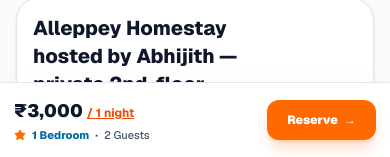
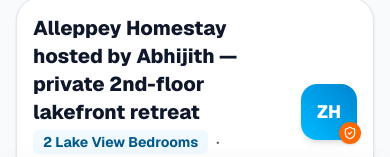
Before and after one commit to abhijithhost-bit/zen-homestay, a Next.js app: page / in a window 390 px wide. Shown: the part 687-844 px from the top of the page. Built offline with nearby package versions, Linux system fonts and the light colour scheme; no server answers; the database is empty.

Commit message:
sticky footer

```diff
--- a/src/app/_components/BookingProvider.tsx
+++ b/src/app/_components/BookingProvider.tsx
@@ -171,16 +171,40 @@ function MobileBottomBar() {
   const { totalPrice, nights, currentTier, guests, setShowCalendar, isCurrentSelectionAvailable } = useBooking();
 
   // Hide for 5 seconds on mobile, then slide up into view
-  const [visible, setVisible] = useState(false);
+  const [initialDelayPassed, setInitialDelayPassed] = useState(false);
+  const [isWidgetInView, setIsWidgetInView] = useState(false);
+
   useEffect(() => {
-    const timer = setTimeout(() => setVisible(true), 5000);
+    const timer = setTimeout(() => setInitialDelayPassed(true), 5000);
     return () => clearTimeout(timer);
   }, []);
 
+  // Hide the sticky footer when the mobile booking widget is in view (>= 25% visible)
+  useEffect(() => {
+    const target = document.getElementById('booking-section');
+    if (!target) return;
+
+    const observer = new IntersectionObserver(
+      ([entry]) => {
+        setIsWidgetInView(entry.isIntersecting && entry.intersectionRatio >= 0.25);
+      },
+      {
+        threshold: [0, 0.25],
+      }
+    );
+
+    observer.observe(target);
+    return () => observer.disconnect();
+  }, []);
+
+  const isVisible = initialDelayPassed && !isWidgetInView;
+
   return (
     <div
-      className="md:hidden fixed bottom-0 left-0 right-0 z-50 bg-white border-t border-slate-200 p-3.5 flex items-center justify-between shadow-2xl transition-transform duration-500 ease-out"
-      style={{ transform: visible ? 'translateY(0)' : 'translateY(100%)' }}
+      className={`md:hidden fixed bottom-0 left-0 right-0 z-50 bg-white border-t border-slate-200 p-3.5 flex items-center justify-between shadow-2xl transition-transform duration-500 ease-out ${
+        isVisible ? 'pointer-events-auto' : 'pointer-events-none'
+      }`}
+      style={{ transform: isVisible ? 'translateY(0)' : 'translateY(100%)' }}
     >
       <button
         type="button"
```
